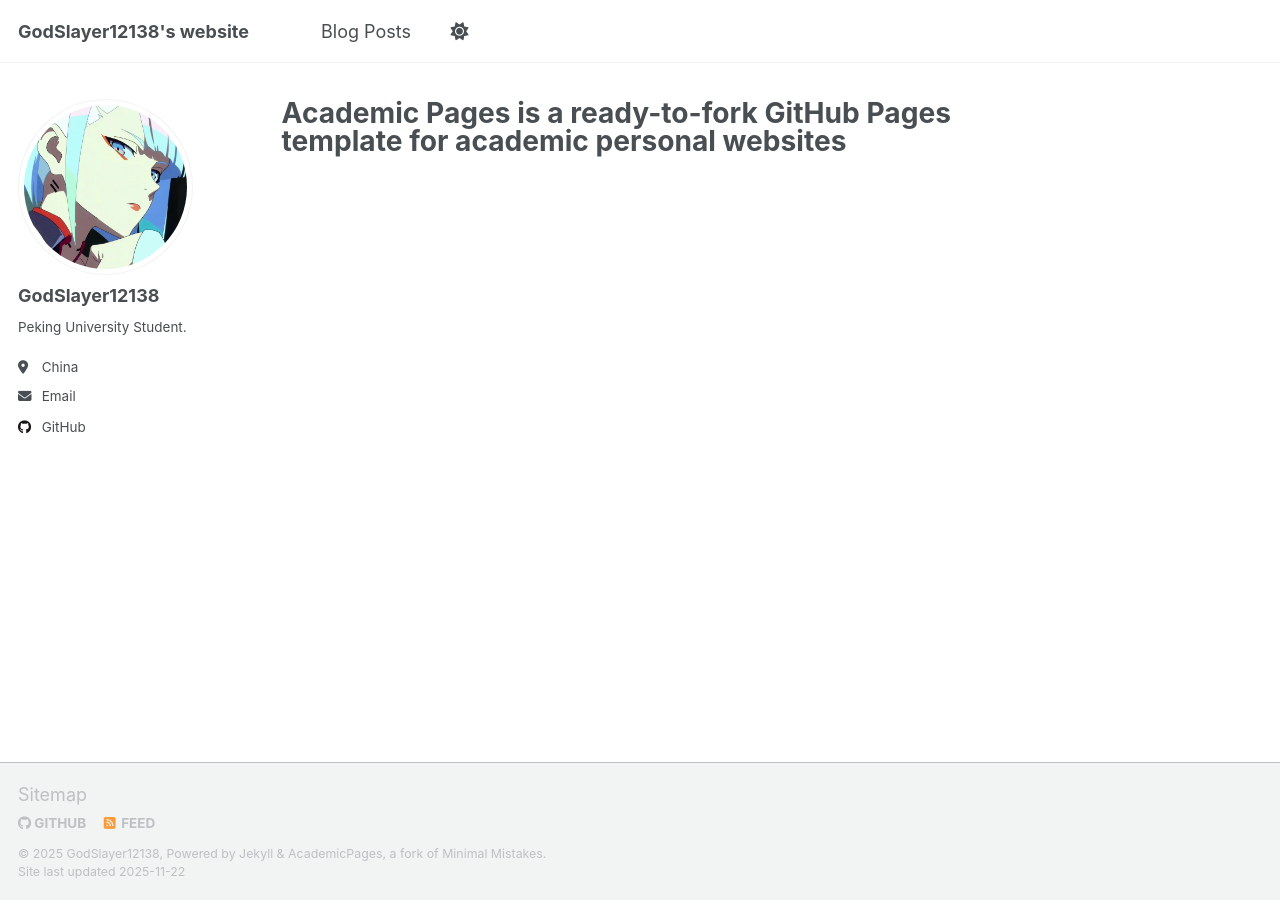
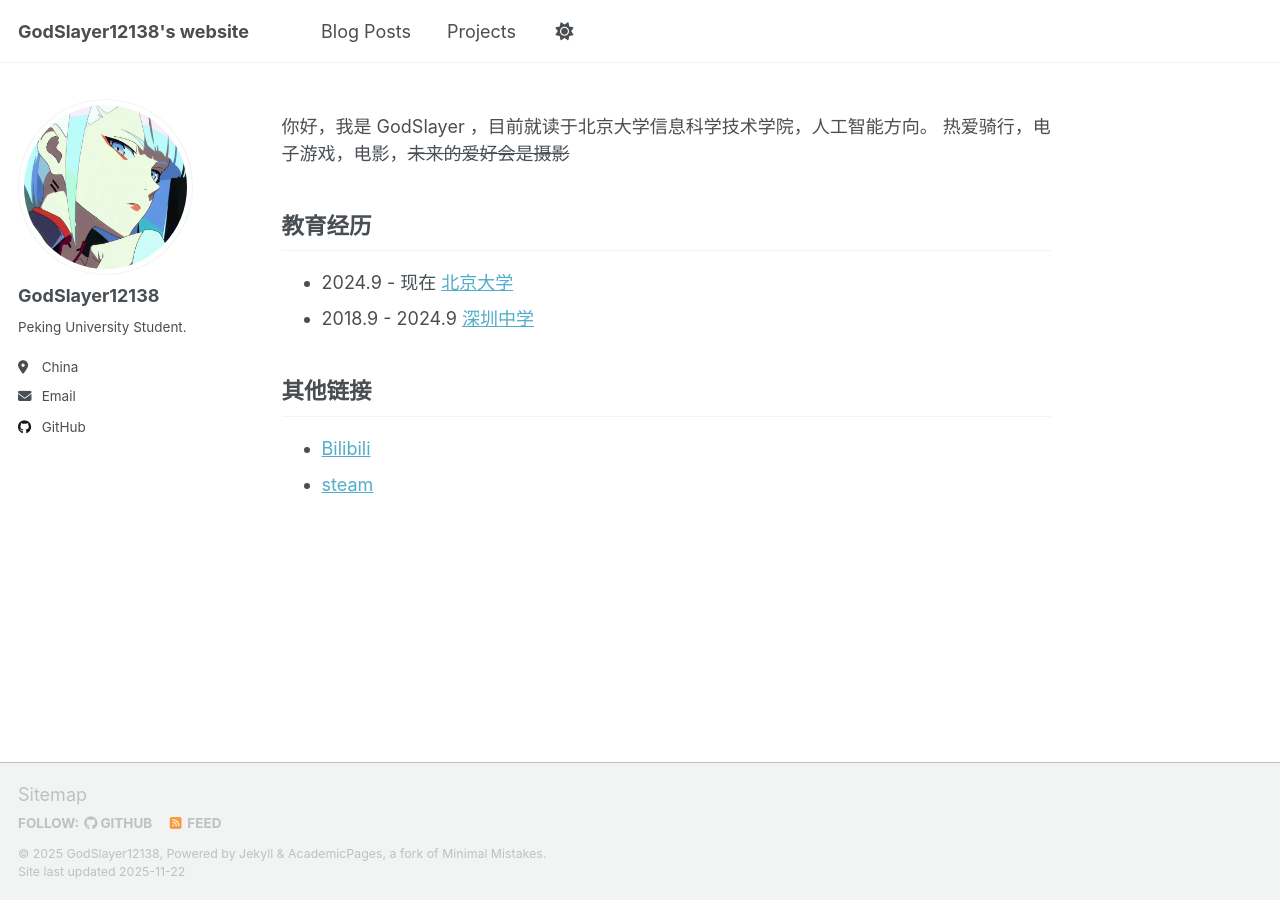
Before and after one commit to GodSlayer12138/godslayer12138.github.io, a Jekyll site: the page built from _pages/about.md, in a window 1280 px wide. Built offline with Jekyll 4.4.1, drawn with Linux system fonts in a browser that asks for light colours; a script that is not in the unit is left out.

Commit message:
完善主页信息

```diff
--- a/_config.yml
+++ b/_config.yml
@@ -7,7 +7,7 @@
 # server process.
 
 # Basic Site Settings
-locale                   : "cn-CN"
+locale                   : "en-US"
 site_theme               : "default" # Currently available options are "default", "air"
 title                    : "GodSlayer12138's website"
 title_separator          : "-"
--- a/_data/navigation.yml
+++ b/_data/navigation.yml
@@ -31,3 +31,6 @@ main:
 
   # - title: "Guide"
   #   url: /markdown/
+
+  - title: "Projects"
+    url: /projects/
--- a/_pages/about.md
+++ b/_pages/about.md
@@ -1,8 +1,19 @@
 ---
 permalink: /
-title: "Academic Pages is a ready-to-fork GitHub Pages template for academic personal websites"
+title: ""
 author_profile: true
 redirect_from:
   - /about/
   - /about.html
 ---
+
+你好，我是 GodSlayer ，目前就读于北京大学信息科学技术学院，人工智能方向。
+热爱骑行，电子游戏，电影，~~未来的爱好会是摄影~~
+
+## 教育经历
+- 2024.9 - 现在 [北京大学](https://www.pku.edu.cn/)
+- 2018.9 - 2024.9 [深圳中学](https://www.shenzhong.net/)
+
+## 其他链接
+- [Bilibili](https://space.bilibili.com/364263429)
+- [steam](https://steamcommunity.com/profiles/76561199324530363/)
```
